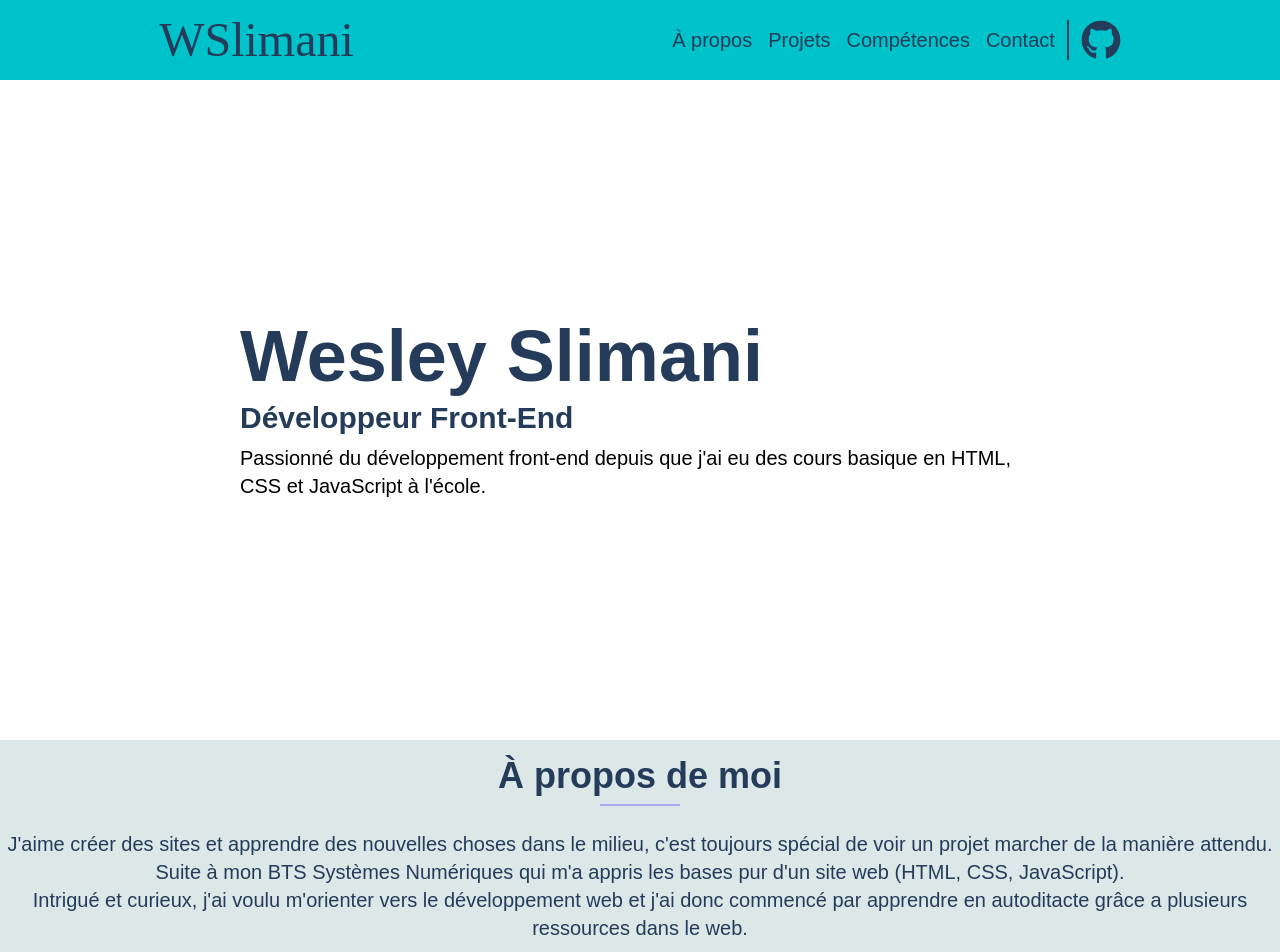
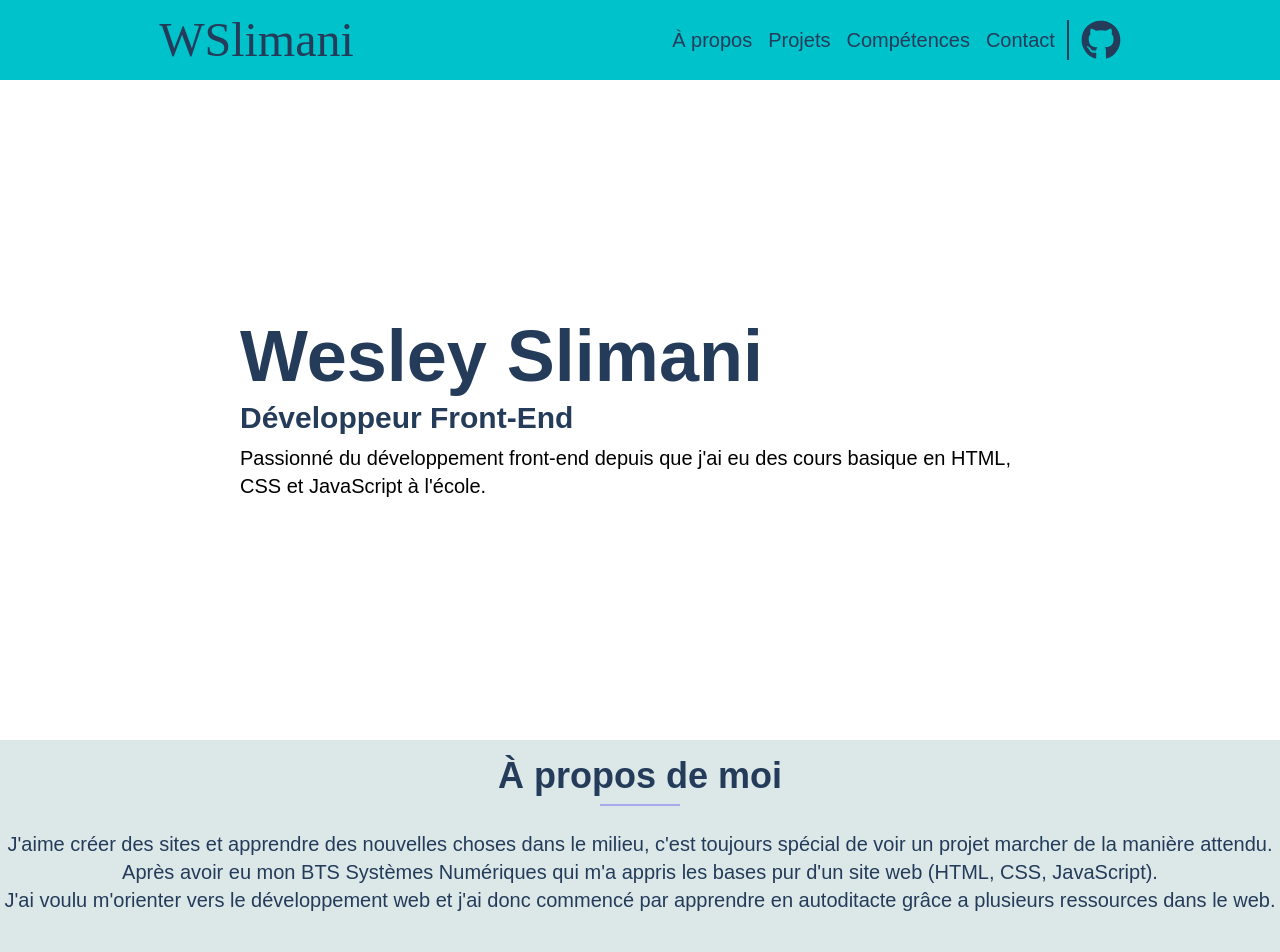
Before and after one commit to Chilluno/my-portfolio, a React (Create React App) app: page / in a window 1280 px wide. Shown: the top 952 px of the page. Built offline with nearby package versions, Linux system fonts and the light colour scheme.

Commit message:
fix: tweaked About sections' text

```diff
--- a/src/components/About.js
+++ b/src/components/About.js
@@ -4,11 +4,11 @@ export const About = () => {
    return <section className="h-auto bg-light-grey pt-4 pb-12"  id="about">
       <h2 className="text-4xl text-blue-grey pb-2 font-bold">À propos de moi</h2>
       <div className="border-t-2 w-20 m-auto border-dreamy-purple"></div>
-      <p className="text-xl text-blue-grey pt-6"> J'aime créer des sites et apprendre des nouvelles choses dans le milieu, c'est toujours spécial de voir un projet marcher de la manière attendu.
+      <p className="text-xl text-blue-grey pt-6 px-2 md:px-0"> J'aime créer des sites et apprendre des nouvelles choses dans le milieu, c'est toujours spécial de voir un projet marcher de la manière attendu.
       <br></br>
-      Suite à mon BTS Systèmes Numériques qui m'a appris les bases pur d'un site web (HTML, CSS, JavaScript).
+      Après avoir eu mon BTS Systèmes Numériques qui m'a appris les bases pur d'un site web (HTML, CSS, JavaScript).
       <br></br>
-      Intrigué et curieux, j'ai voulu m'orienter vers le développement web et
+      J'ai voulu m'orienter vers le développement web et
       j'ai donc commencé par apprendre en autoditacte grâce a plusieurs ressources dans le web.
       </p>
    </section>
```
